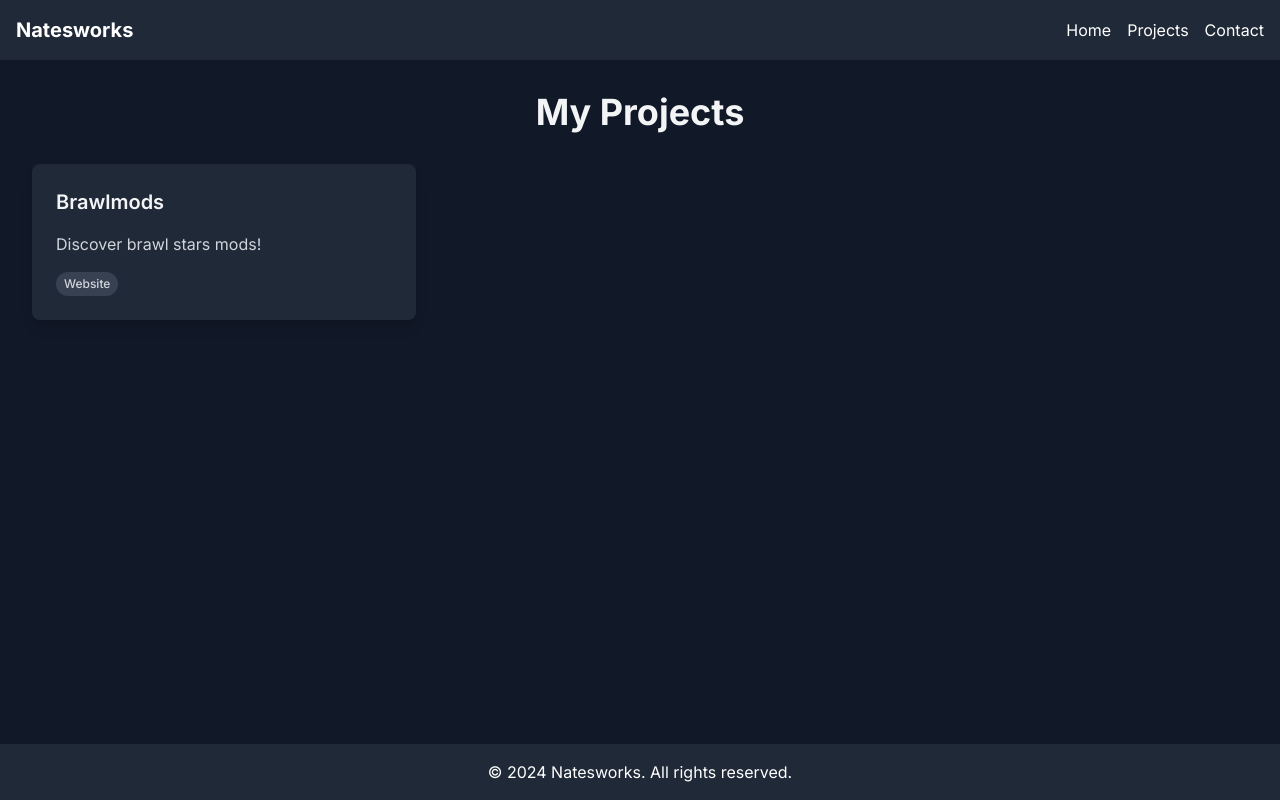
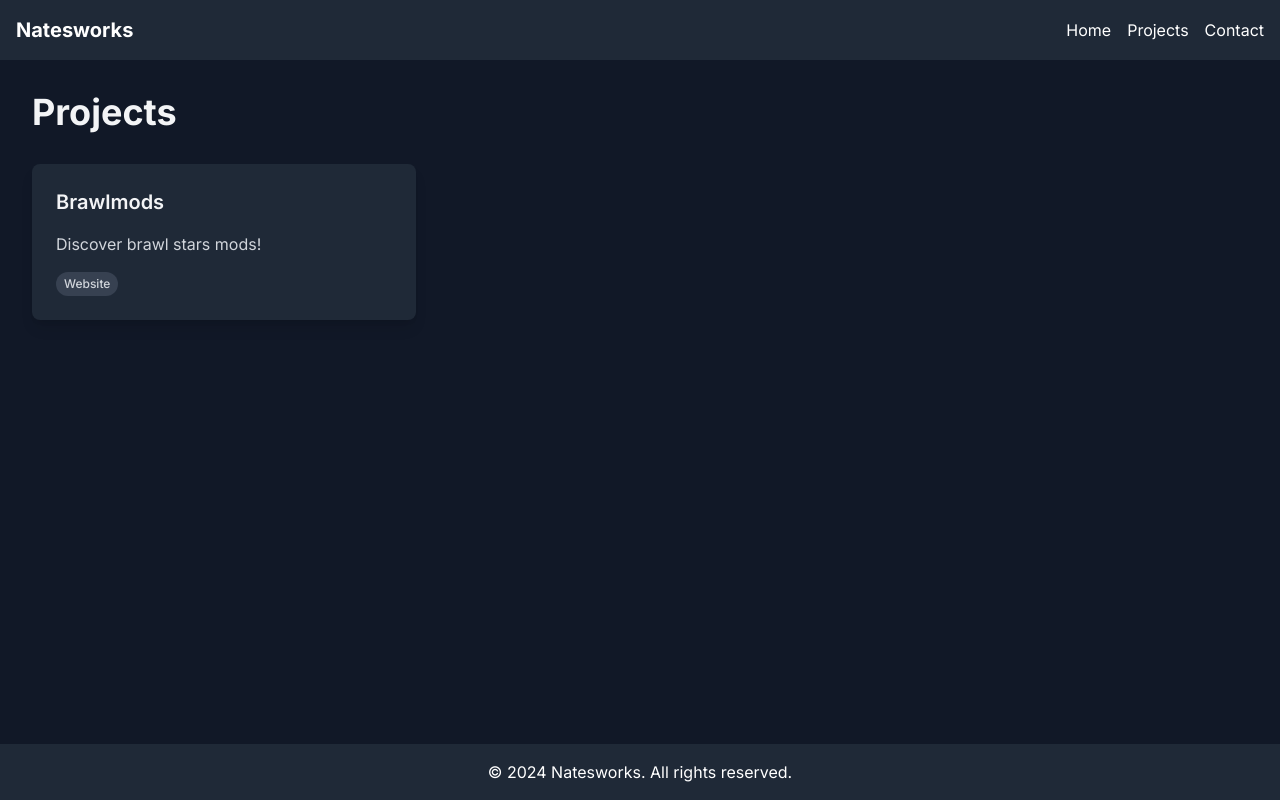
Before and after one commit to natesworksdev/natesworks.com, a Next.js app: page /projects in a window 1280 px wide. Built offline with nearby package versions, Linux system fonts and the light colour scheme.

Commit message:
Align projects (formerly my projects) to left

```diff
--- a/src/app/projects/page.tsx
+++ b/src/app/projects/page.tsx
@@ -21,7 +21,7 @@
 export default function Projects() {
   return (
     <div className="container mx-auto px-4">
-      <h1 className="text-4xl font-bold mb-8 text-center text-gray-100">My Projects</h1>
+      <h1 className="text-4xl font-bold mb-8 text-gray-100">Projects</h1>
       <div className="grid grid-cols-1 md:grid-cols-2 lg:grid-cols-3 gap-8">
         {projects.map((project) => (
           <Link href={project.url} key={project.id} className="block">
```
